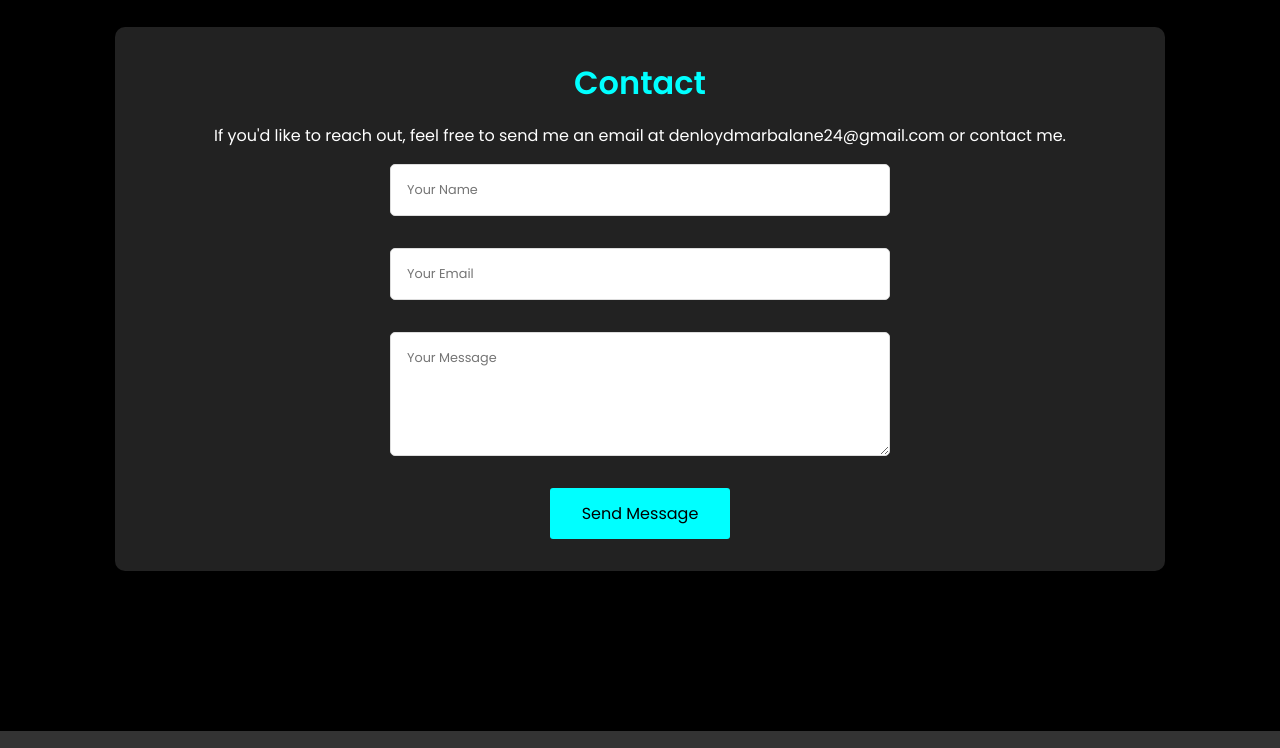
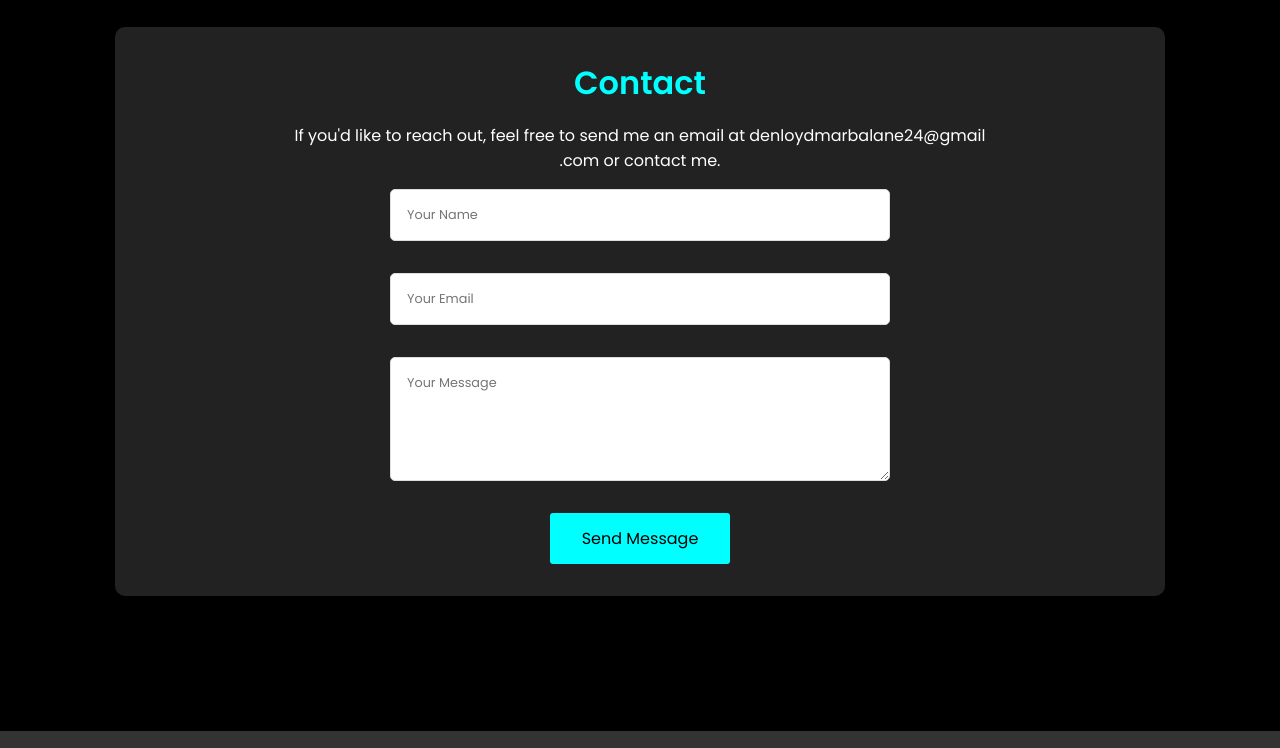
Before and after one commit to denloyd/Balane_My-Portfolio, a plain HTML site: page index.html in a window 1280 px wide. Shown: the part 4860-5608 px from the top of the page. Drawn offline with nearby package versions, Linux system fonts and the light colour scheme.

Commit message:
modified

```diff
--- a/index.html
+++ b/index.html
@@ -171,7 +171,7 @@
     <section id="contact">
         <div class="section-container" data-aos="fade-down" data-aos-duration="1500">
             <h2>Contact</h2>
-            <p>If you'd like to reach out, feel free to send me an email at denloydmarbalane24@gmail.com or contact me.</p>
+            <p>If you'd like to reach out, feel free to send me an email at denloydmarbalane24@gmail<br>.com or contact me.</p>
             <form data-aos="fade-up" data-aos-duration="1500">
                 <input type="text" placeholder="Your Name" required>
                 <input type="email" placeholder="Your Email" required>
```
